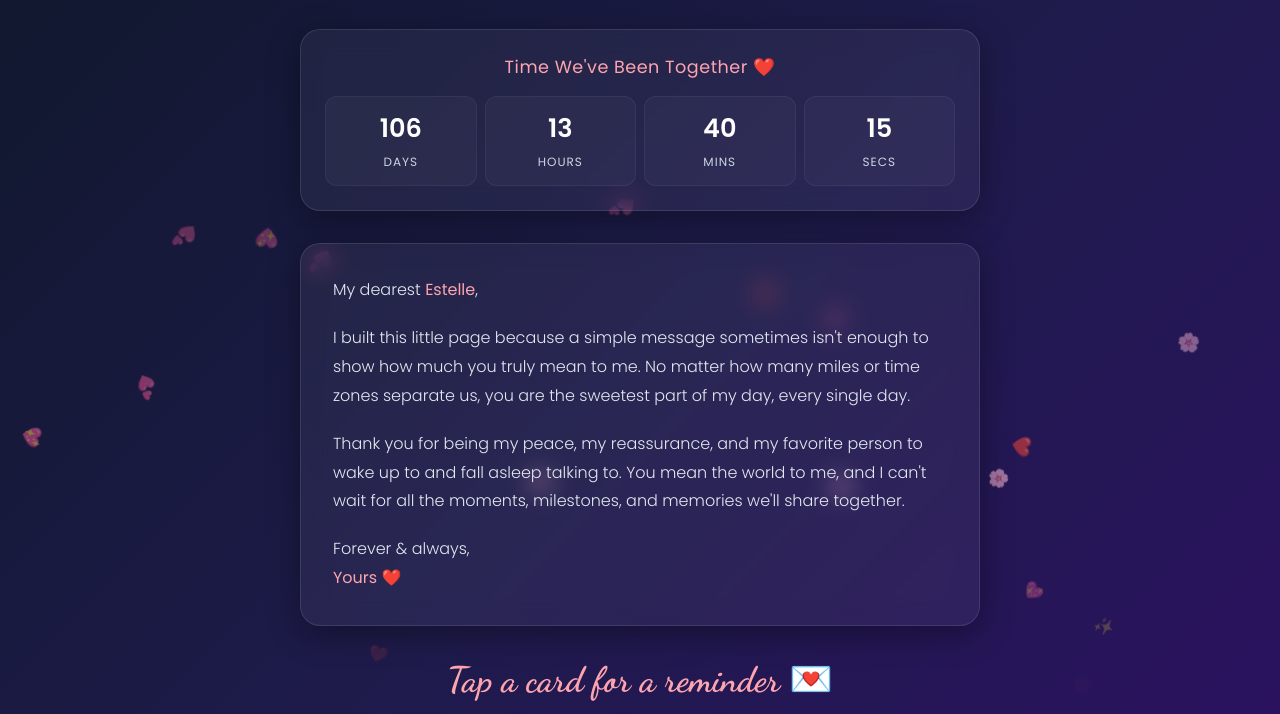
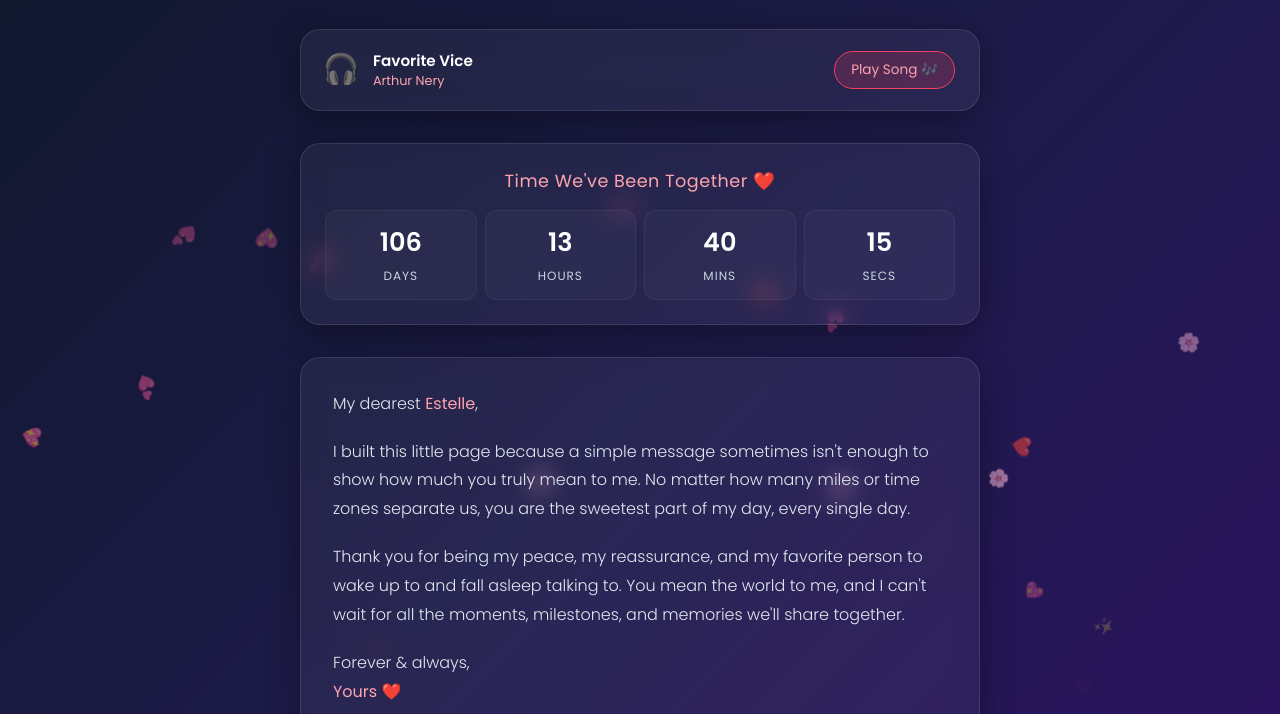
Before and after one commit to stephaniedineros5-dotcom/sf, a plain HTML site: page index.html in a window 1280 px wide. Shown: the part 151-865 px from the top of the page. Drawn offline with Linux system fonts and the light colour scheme.

Commit message:
Update index.html

```diff
--- a/index.html
+++ b/index.html
@@ -3,7 +3,7 @@
 <head>
   <meta charset="UTF-8">
   <meta name="viewport" content="width=device-width, initial-scale=1.0">
-  <title>For My Favorite Person ✨</title>
+  <title>For Estelle ✨</title>
   <link rel="preconnect" href="https://fonts.googleapis.com">
   <link rel="preconnect" href="https://fonts.gstatic.com" crossorigin>
   <link href="https://fonts.googleapis.com/css2?family=Dancing+Script:wght@600;700&family=Poppins:wght@300;400;600&display=swap" rel="stylesheet">
@@ -38,7 +38,6 @@
       position: relative;
     }
 
-    /* Floating particles in background */
     .heart-particle {
       position: absolute;
       color: var(--accent-color);
@@ -72,7 +71,6 @@
       gap: 2rem;
     }
 
-    /* Header Section */
     header {
       text-align: center;
       margin-top: 1rem;
@@ -93,7 +91,66 @@
       font-weight: 300;
     }
 
-    /* Counter Card */
+    /* Music Player Card Customization */
+    .music-card {
+      background: var(--card-bg);
+      backdrop-filter: blur(12px);
+      border: 1px solid var(--card-border);
+      border-radius: 20px;
+      padding: 1.2rem 1.5rem;
+      display: flex;
+      align-items: center;
+      justify-content: space-between;
+      box-shadow: 0 8px 32px 0 rgba(0, 0, 0, 0.37);
+    }
+
+    .music-info {
+      display: flex;
+      align-items: center;
+      gap: 1rem;
+    }
+
+    .music-icon {
+      font-size: 1.6rem;
+      animation: pulseBeat 2s infinite ease-in-out;
+    }
+
+    @keyframes pulseBeat {
+      0%, 100% { transform: scale(1); }
+      50% { transform: scale(1.15); }
+    }
+
+    .music-text h3 {
+      font-size: 0.95rem;
+      font-weight: 600;
+      color: #fff;
+    }
+
+    .music-text p {
+      font-size: 0.8rem;
+      color: #fda4af;
+    }
+
+    .music-btn {
+      background: rgba(244, 63, 94, 0.2);
+      border: 1px solid #f43f5e;
+      color: #fda4af;
+      padding: 0.5rem 1rem;
+      border-radius: 30px;
+      cursor: pointer;
+      font-size: 0.85rem;
+      font-family: 'Poppins', sans-serif;
+      text-decoration: none;
+      transition: all 0.3s ease;
+      display: inline-block;
+    }
+
+    .music-btn:hover {
+      background: #f43f5e;
+      color: #fff;
+      box-shadow: 0 0 10px var(--accent-glow);
+    }
+
     .counter-card {
       background: var(--card-bg);
       backdrop-filter: blur(12px);
@@ -139,7 +196,6 @@
       letter-spacing: 1px;
     }
 
-    /* Letter Section */
     .letter-card {
       background: var(--card-bg);
       backdrop-filter: blur(12px);
@@ -166,7 +222,6 @@
       font-weight: 400;
     }
 
-    /* Interactive Cards */
     .reasons-section {
       text-align: center;
     }
@@ -218,7 +273,6 @@
       line-height: 1.5;
     }
 
-    /* Footer */
     footer {
       text-align: center;
       margin-top: 1rem;
@@ -247,9 +301,21 @@
 
   <div class="container">
     <header>
-      <h1>For My Favorite Person</h1>
-      <p>A small space on the internet made just for you ✨</p>
+      <h1>For Estelle</h1>
+      <p>A little corner of the internet made just for you ✨</p>
     </header>
+
+    <!-- Customized Music Card for Favorite Vice -->
+    <div class="music-card">
+      <div class="music-info">
+        <span class="music-icon">🎧</span>
+        <div class="music-text">
+          <h3>Favorite Vice</h3>
+          <p>Arthur Nery</p>
+        </div>
+      </div>
+      <a class="music-btn" href="https://open.spotify.com/search/Favorite%20Vice%20Arthur%20Nery" target="_blank">Play Song 🎶</a>
+    </div>
 
     <!-- Counter Section -->
     <div class="counter-card">
@@ -310,7 +376,6 @@
   </div>
 
   <script>
-    // Set your start date here (YYYY-MM-DD format)
     const startDate = new Date('2026-07-22T00:00:00');
 
     function updateCounter() {
@@ -331,7 +396,6 @@
     setInterval(updateCounter, 1000);
     updateCounter();
 
-    // Flip Interactive Cards
     function flipCard(card) {
       const hint = card.querySelector('.card-hint');
       const text = card.querySelector('.card-text');
@@ -345,7 +409,6 @@
       }
     }
 
-    // Generate Floating Background Hearts
     function createHearts() {
       const heartSymbols = ['❤️', '💖', '✨', '💕', '🌸'];
       for (let i = 0; i < 20; i++) {
```
